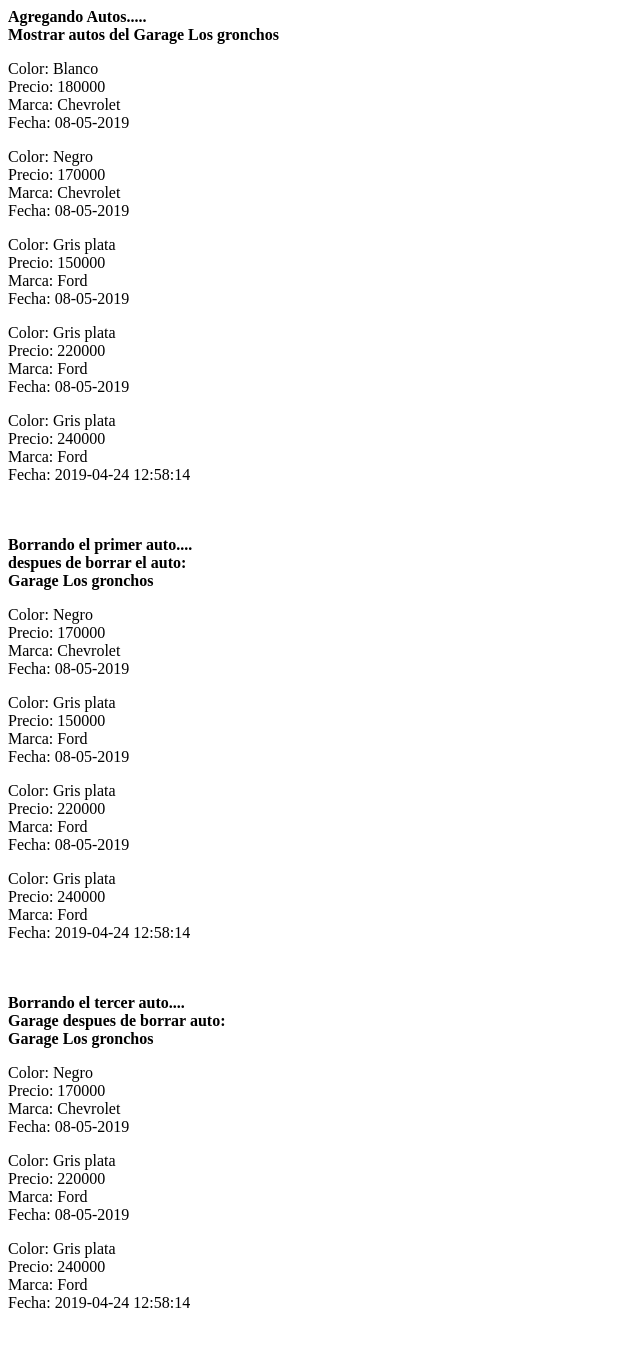
After one commit to marianomadou/Laboratorio_III, a PHP site: page /testGarage.php in a window 1280 px wide. The commit adds this page. Shown: the whole page, without its empty margins (0-640 px from the left). Run offline with PHP 8.4, Linux system fonts and the light colour scheme.

Commit message:
clave valor baby ;)

```diff
--- a/clase_2/Aplicacion2/auto_class.php
+++ b/clase_2/Aplicacion2/auto_class.php
@@ -33,10 +33,12 @@ class Auto{
 
 	//Crear el método de instancia “Equals” que permita comparar dos objetos de tipo “Auto”. Sólo devolverá TRUE si ambos “Autos” son de la misma marca.
 	public function Equals($auto1){
-		if($auto1->_marca == $this->_marca){
-			return TRUE;
-		}else{
-			return FALSE;
+		if(!is_null($auto1)){
+			if($auto1->_marca == $this->_marca){
+				return TRUE;
+			}else{
+				return FALSE;
+			}
 		}
 	}
 
--- /dev/null
+++ b/clase_2/Aplicacion2/garage_class.php
@@ -0,0 +1,66 @@
+<?php
+
+/*
+Crear la clase Garage que posea como atributos privados:
+_razonSocial (String)
+_precioPorHora (Double)
+_autos (Autos[], reutilizar la clase Auto del ejercicio anterior)
+Realizar un constructor capaz de poder instanciar objetos pasándole como parámetros:
+i. La razón social.
+ii. La razón social, y el precio por hora.
+*/
+//require_once "/.auto_class.php";
+
+	class Garage{
+
+	//atributos privados
+	private $_razonSocial;//String
+	private $_precioPorHora; //Double
+	private $_autos; //array de autos de la clase Auto
+
+	public function __construct($empresaName="La Cachimba S.A.", $pricePerHour=30.75){
+		$this->_razonSocial=$empresaName;
+		$this->_precioPorHora=$pricePerHour;
+		$this->_autos=array();
+	}
+
+	//Realizar un método de instancia llamado “MostrarGarage”, que no recibirá parámetros y que mostrará todos los atributos del objeto.
+	public function MostrarGarage(){
+		echo "<strong>Garage ".$this->_razonSocial . "</strong>";
+		foreach($this->_autos as $auto)
+		{
+			echo Auto::MostrarAuto($auto);
+		}
+	}
+
+	//Crear el método de instancia “Equals” que permita comparar al objeto de tipo Garaje con un objeto de tipo Auto. Sólo devolverá TRUE si el auto está en el garaje.
+	// funcion "in_array" — Comprueba si un valor existe en un array - Devuelve TRUE si  se encuentra en el array, FALSE de lo contrario.
+	public function Equals($auto){
+		return in_array($auto,$this->_autos);
+	}
+
+	//Crear el método de instancia “Add” para que permita sumar un objeto “Auto” al “Garage” (sólo si el auto no está en el garaje, de lo contrario informarlo).
+	//Ejemplo: $miGarage->Add($autoUno);
+
+	public function Add($auto){
+		if(!$this->Equals($auto)){
+			array_push($this->_autos,$auto); //array_push — Inserta uno o más elementos al final de un array
+        }else{
+			echo "no se pudo agregar el auto";
+		}
+	}
+
+	//Crear el método de instancia “Remove” para que permita quitar un objeto “Auto” del “Garage” (sólo si el auto está en el garaje, de lo contrario informarlo).
+	//Ejemplo: $miGarage->Remove($autoUno);
+	public function Remove($auto){
+        foreach($this->_autos as $i => $car){
+            if($car->Equals($auto)){
+                unset($this->_autos[$i]);
+                return true;
+            }
+        }
+        return false;
+    }
+
+	}
+?>
--- /dev/null
+++ b/clase_2/Aplicacion2/testGarage.php
@@ -0,0 +1,56 @@
+<!DOCTYPE html PUBLIC "-//W3C//DTD XHTML 1.0 Transitional//EN" "http://www.w3.org/TR/xhtml1/DTD/xhtml1-transitional.dtd">
+<html xmlns="http://www.w3.org/1999/xhtml">
+<head>
+<meta http-equiv="Content-Type" content="text/html; charset=utf-8" />
+<title>test Garage - Aplicacion 2</title>
+</head>
+
+<body>
+
+<?php
+
+include "./auto_class.php";
+include "./garage_class.php";
+
+//Crear dos objetos “Auto” de la misma marca y distinto color.
+$auto1=new Auto("Blanco", 180000, "Chevrolet");
+$auto2=new Auto("Negro", 170000, "Chevrolet");
+//$auto2=new Auto("Blanco", 170000, "Chevrolet");
+
+//Crear dos objetos “Auto” de la misma marca, mismo color y distinto precio.
+$auto3=new Auto("Gris plata", 150000, "Ford");
+$auto4=new Auto("Gris plata", 220000, "Ford");
+
+//Crear un objeto “Auto” utilizando la sobrecarga restante.
+$auto5=new Auto("Gris  plata", 240000, "Ford", date("Y-m-d H:i:s"));
+
+    $garage= new Garage("Los gronchos",25);
+
+    echo "<strong>Agregando Autos..... </strong><br>";
+    $garage->Add($auto1);
+    $garage->Add($auto2);
+    $garage->Add($auto3);
+    $garage->Add($auto4);
+    $garage->Add($auto5);
+
+    echo "<strong>Mostrar autos del </strong>";
+    $garage->MostrarGarage();
+    echo "<br><br>";
+
+    echo "<strong>Borrando el primer auto....</strong><br>";
+    $garage->Remove($auto1);
+    echo "<strong>despues de borrar el auto: </strong><br>";
+    $garage->MostrarGarage();
+    echo "<br><br>";
+
+	echo "<strong>Borrando el tercer auto....</strong><br>";
+    $garage->Remove($auto3);
+    echo "<strong>Garage despues de borrar auto:</strong><br>";
+    $garage->MostrarGarage();
+    echo "<br><br>";
+
+?>
+
+
+</body>
+</html>
```
